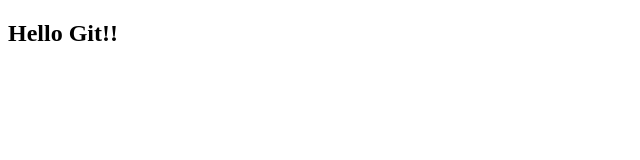
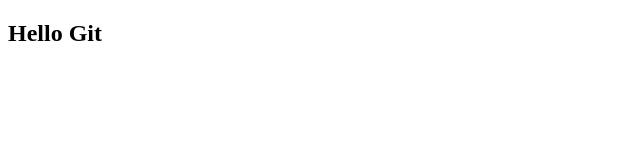
Before and after one commit to HsiaoHungWang/mygitapp, a plain HTML site: page Index.html in a window 1280 px wide. Shown: the full height of the page, 0-640 px from the left. Drawn offline with Linux system fonts and the light colour scheme.

Commit message:
remove !!

```diff
--- a/Index.html
+++ b/Index.html
@@ -7,6 +7,6 @@
     <title>Document</title>
 </head>
 <body>
-    <h2>Hello Git!!</h2>
+    <h2>Hello Git</h2>
 </body>
 </html>
```
